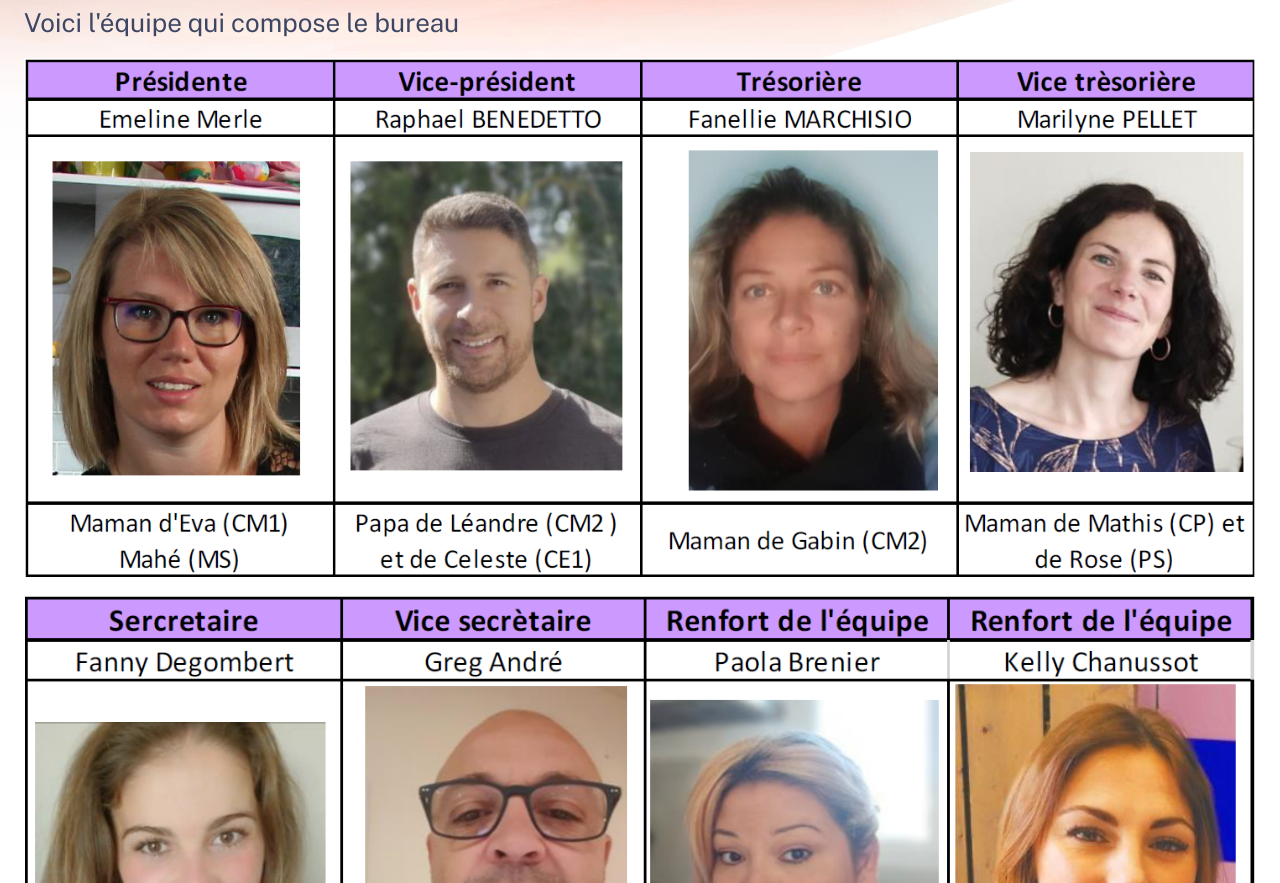
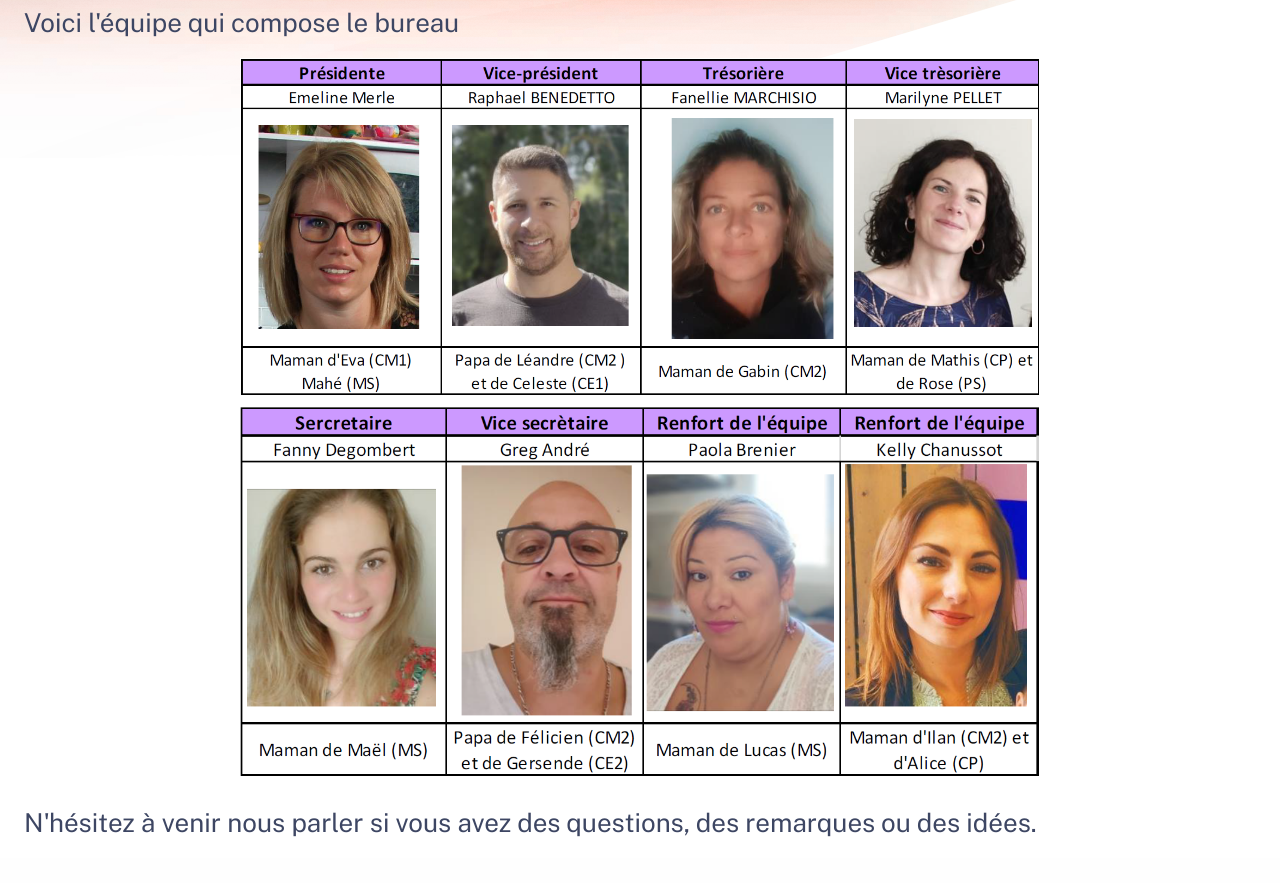
Before and after one commit to RaphBen69/APE, an Astro site: page /APE/team in a window 1280 px wide. Shown: the part 269-1152 px from the top of the page. Built offline with nearby package versions, Linux system fonts and the light colour scheme; Astro itself is replaced by a stand-in of ours.

Commit message:
[CHANGED] Updated team

```diff
--- a/src/pages/team.astro
+++ b/src/pages/team.astro
@@ -23,18 +23,23 @@ const partners = (await getCollection('partners')).sort(
 				title="Le bureau"
 				tagline="Voici l'équipe qui compose le bureau"
 				align="start">
+				<center>
 					<img
-					width="1553"
-					height="873"
+						width="800"
+						height="400"
 						src="/APE/assets/team1.png"
 						alt="Equipe du bureau img 1"
 					/>
 					<img
-					width="1553"
-					height="873"
+						width="800"
+						height="400"
 						src="/APE/assets/team2.png"
 						alt="Equipe du bureau img 2"
 					/>
+				</center>
+				<p>
+					N'hésitez à venir nous parler si vous avez des questions, des remarques ou des idées.
+				</p>
 			</Hero>
 		</main>
 		<ContactCTA />
```
Lines whose indentation alone changed are shown as unchanged.
